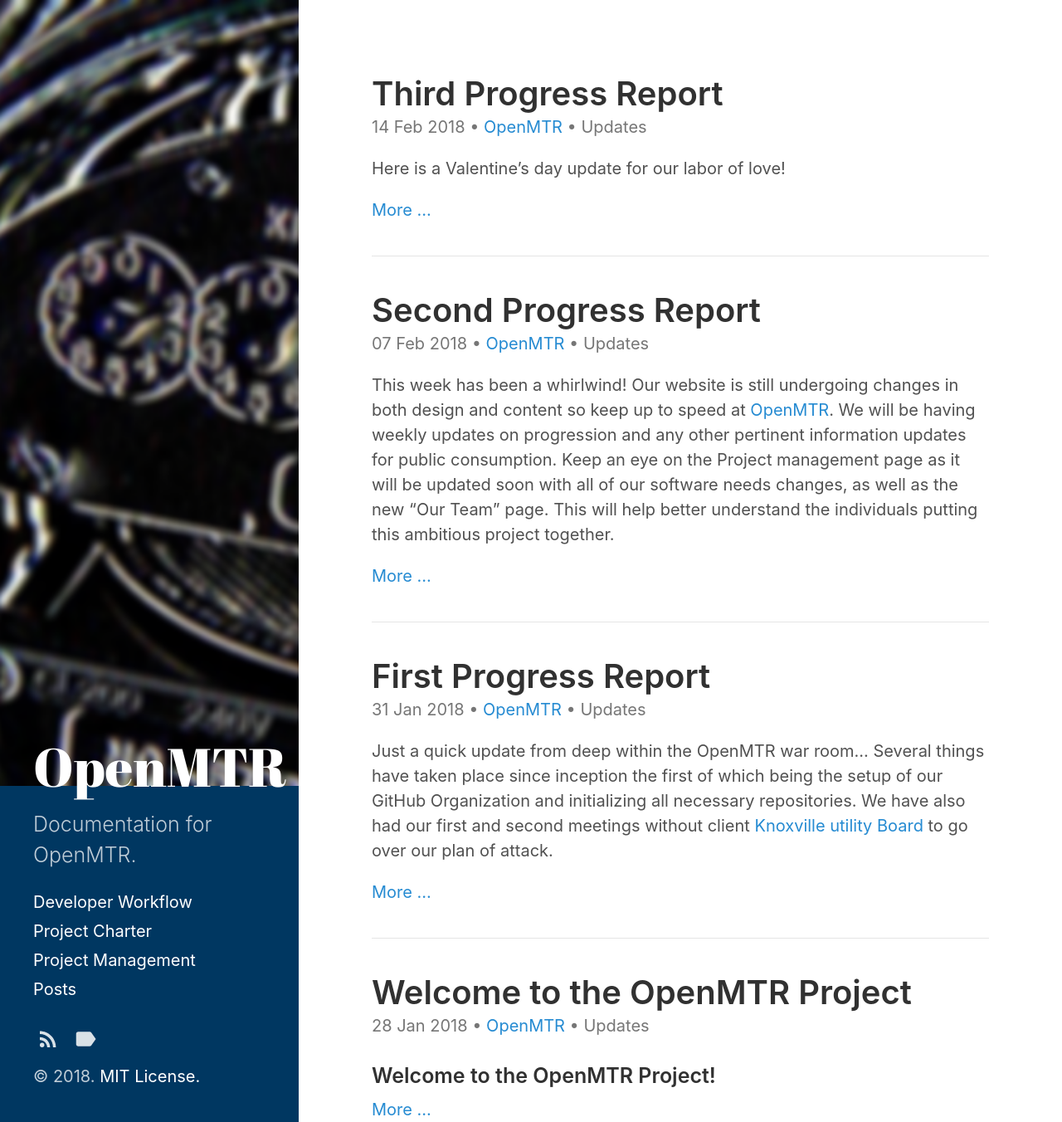
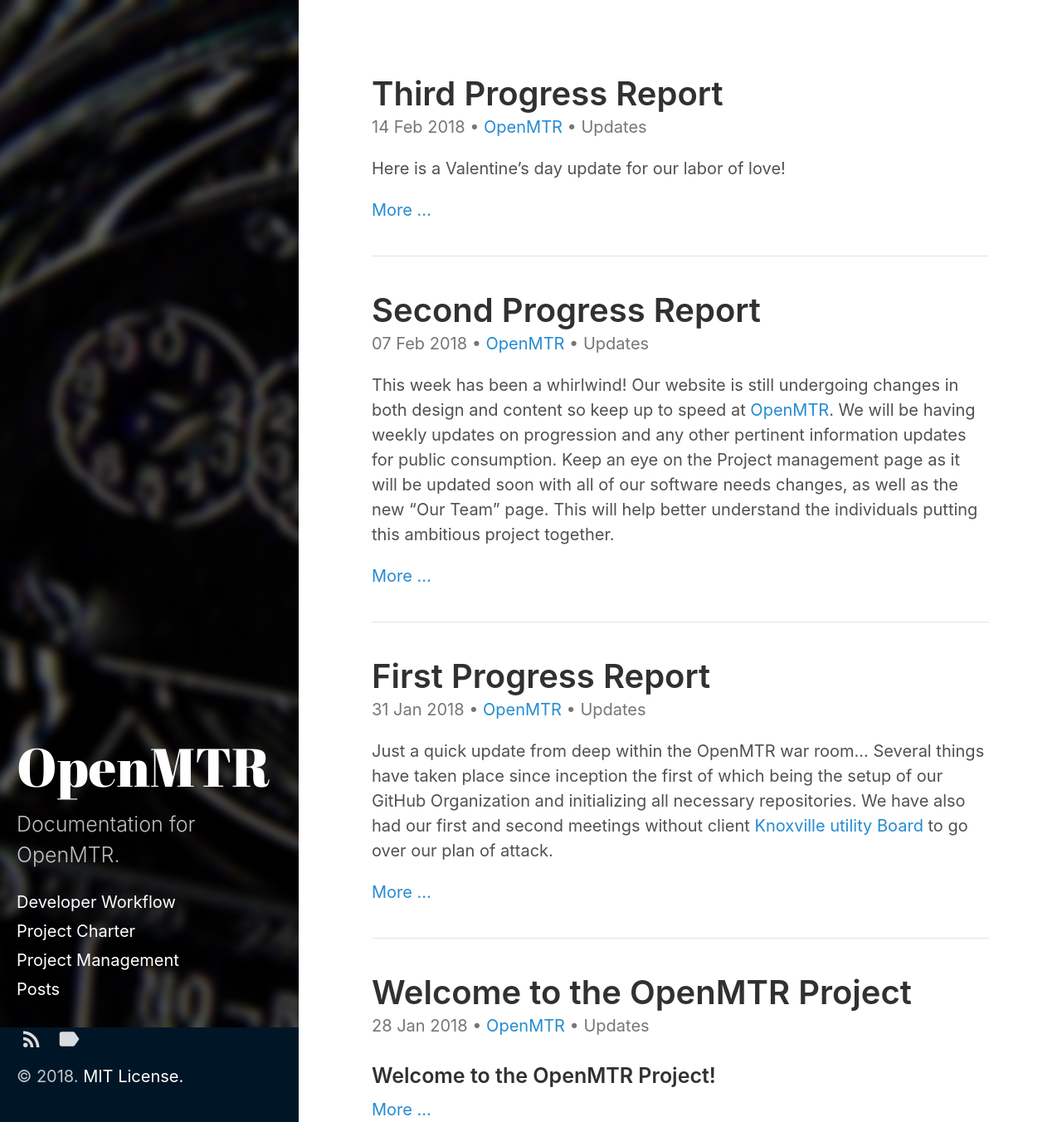
Before and after one commit to knoxville-utilities-board/OpenMTR.github.io_2018, a Jekyll site: the page built from index.html, in a window 1280 px wide. Shown: the whole page at 83% size. Built offline with Jekyll 4.4.1, drawn with Linux system fonts in a browser that asks for light colours; the list of posts is cut into pages by our own code.

Commit message:
refactor: further improved background and layout

```diff
--- a/_layouts/default.html
+++ b/_layouts/default.html
@@ -4,6 +4,7 @@
   {% include head.html %}
 
   <body class="{{ page.layout }}{% if page.url == '/' %} home{% endif %}">
+  <div class = "opaque-layer"></div>
 
     {% include sidebar.html %}
 
--- a/_sass/hydeout/_layout.scss
+++ b/_sass/hydeout/_layout.scss
@@ -28,7 +28,6 @@ body {
   background-color: darken($sidebar-bg-color, 7%);
   background-image: url("./images/edges.png");
   background-repeat: no-repeat;
-  background-size: 49rem;
   display: flex;
   flex-direction: column;
   min-width: 100vw;
@@ -38,18 +37,28 @@ body {
 @media (min-width: 49rem) {
   body {
 	background-position: top left;
+	background-size: 100%;
   }
 }
 
 @media (max-width: 49rem) {
   body {
 	background-position: top center;
+	background-size: 49rem;
   }
+}
+
+.opaque-layer {
+	background-color: rgba(0, 0, 0, 0.6);
+	position: absolute;
+	height: 100%;
+	width: 100%;
+	z-index: -1;
 }
 
 #sidebar {
   flex: 0 0 auto;
-  padding: $section-spacing;
+  padding: $section-spacing - 1rem;
 
   .site-title {
     font-family: "Abril Fatface", serif;
```
